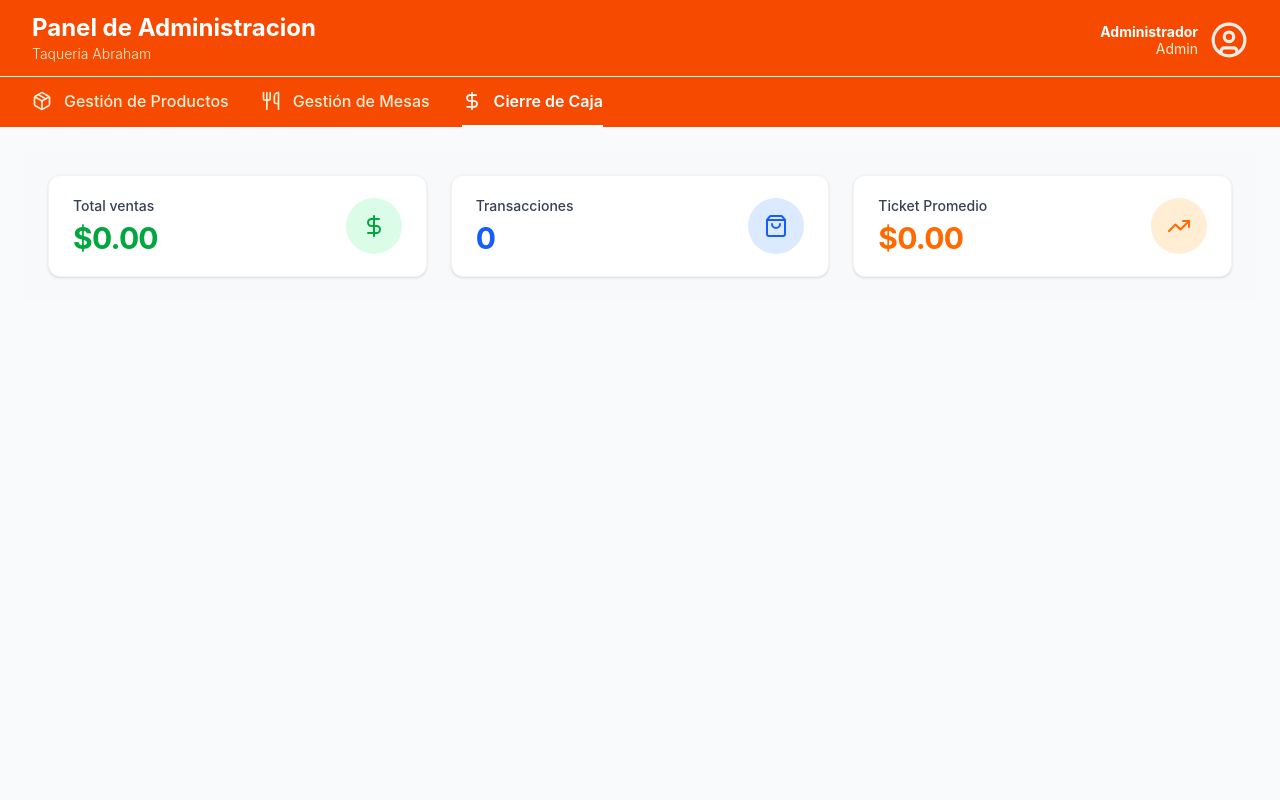
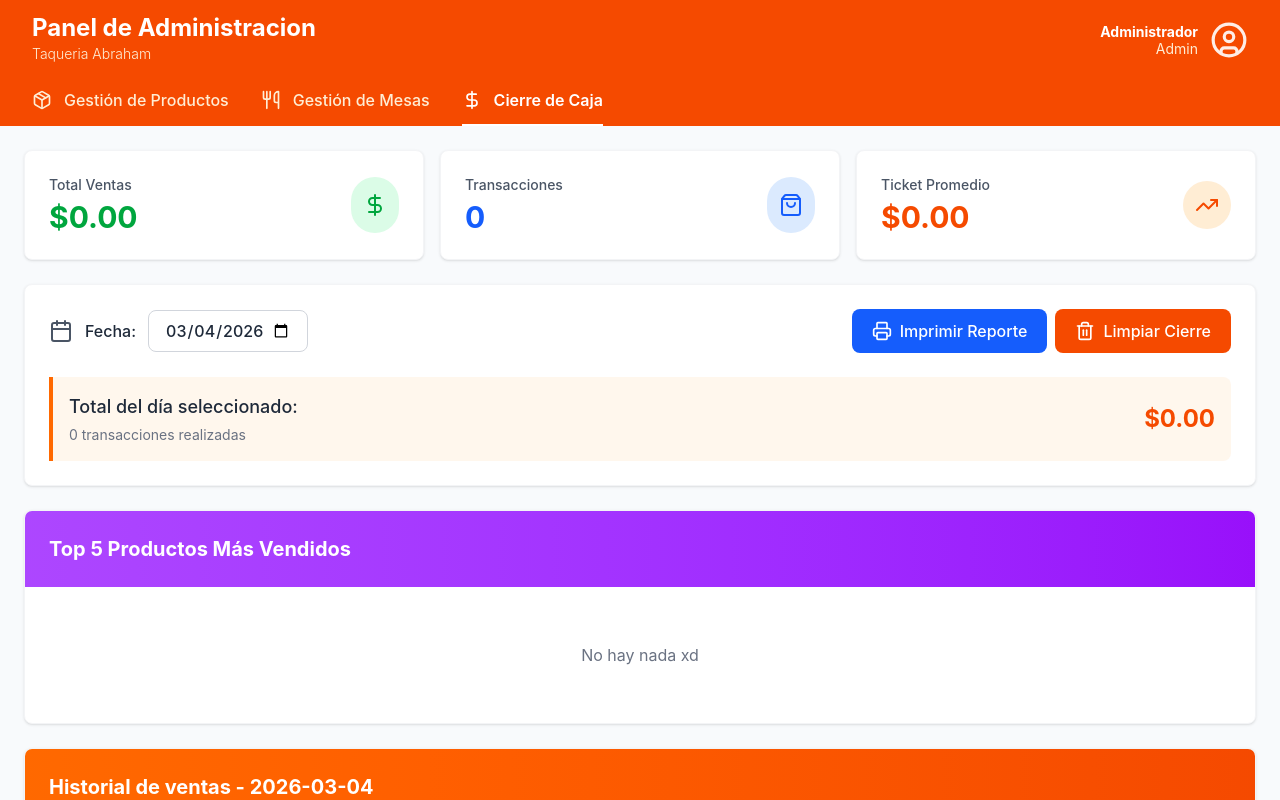
Before and after one commit to Jose-Diaz58/AdminTaco, a React (Vite) app: page /Manager/Caja in a window 1280 px wide. Built offline with nearby package versions, Linux system fonts and the light colour scheme.

Commit message:
Integracion de framework de alertas

```diff
--- a/index.html
+++ b/index.html
@@ -2,7 +2,7 @@
 <html lang="en">
   <head>
     <meta charset="UTF-8" />
-    <link rel="icon" type="image/svg+xml" href="/vite.svg" />
+    <link rel="icon" type="image/svg+xml" href="/Logo.png" />
     <meta name="viewport" content="width=device-width, initial-scale=1.0" />
     <title>admintaco</title>
   </head>
--- a/package.json
+++ b/package.json
@@ -12,11 +12,14 @@
   "dependencies": {
     "@tailwindcss/vite": "^4.2.1",
     "axios": "^1.14.0",
+    "formik": "^2.4.9",
     "lucide-react": "^0.577.0",
     "react": "^19.2.0",
     "react-dom": "^19.2.0",
     "react-router": "^7.13.1",
-    "tailwindcss": "^4.2.1"
+    "sweetalert2": "^11.26.24",
+    "tailwindcss": "^4.2.1",
+    "yup": "^1.7.1"
   },
   "devDependencies": {
     "@eslint/js": "^9.39.1",
--- a/src/components/menu/MenuAdmin.jsx
+++ b/src/components/menu/MenuAdmin.jsx
@@ -15,7 +15,7 @@ export function MenuAdmin({ isOpen, toggleSidebar }) {
       )}
 
       <nav className={`
-        fixed inset-y-0 left-0 z-50 w-72 bg-white text-slate-800 shadow-xl transform transition-transform duration-300 ease-in-out ${isOpen ? 'translate-x-0' : '-translate-x-full'} lg:static lg:translate-x-0 lg:w-auto lg:bg-transparent lg:text-white lg:shadow-none lg:flex lg:flex-row lg:gap-8 lg:px-8 lg:border-t lg:border-orange-50`}>
+        fixed inset-y-0 left-0 z-50 w-72 bg-white text-slate-800 shadow-xl transform transition-transform duration-300 ease-in-out ${isOpen ? 'translate-x-0' : '-translate-x-full'} lg:static lg:translate-x-0 lg:w-auto lg:bg-transparent lg:text-white lg:shadow-none lg:flex lg:flex-row lg:gap-8 lg:px-8`}>
 
         <div className="flex items-center justify-between p-4 bg-orange-600 text-white lg:hidden">
           <div className="flex items-center gap-3">
@@ -26,7 +26,7 @@ export function MenuAdmin({ isOpen, toggleSidebar }) {
           </button>
         </div>
 
-        <div className="flex flex-col p-4 gap-2 lg:p-0 lg:flex-row lg:gap-8 overflow-y-auto h-[calc(100%-60px)] lg:h-auto">
+        <div className="flex-1 flex flex-col p-4 gap-2 lg:p-0 lg:flex-row lg:gap-8 overflow-y-auto">
           {menuOptions.map((item) => (
             <NavLink key={item.name} to={item.path} onClick={() => {if (window.innerWidth < 1024) toggleSidebar();}}
               className={({ isActive }) => `flex items-center gap-3 px-4 py-3 rounded-lg transition-all font-medium lg:px-0 lg:py-3 lg:rounded-none lg:bg-transparent lg:border-b-2 ${isActive ? 'bg-orange-100 text-orange-600 lg:border-white lg:text-white lg:font-semibold' : 'text-slate-600 hover:bg-slate-100 lg:border-transparent lg:text-orange-100 lg:hover:text-white lg:hover:bg-transparent'}`}>
--- a/src/pages/manager/CierreCaja.jsx
+++ b/src/pages/manager/CierreCaja.jsx
@@ -1,25 +1,101 @@
-import { DollarSign, ShoppingBag, TrendingUp } from 'lucide-react';
+import { useState } from "react";
+import {DollarSign,ShoppingBag,TrendingUp,Calendar,Printer,Trash2,} from "lucide-react";
 
 export function CierreCaja() {
 
+  const hoy = new Date().toISOString().split("T")[0];
+  const [fechaSeleccionada, setFechaSeleccionada] = useState(hoy);
+
   const stats = [
-    {id: 1, label: 'Total ventas', value: '$0.00', icon: <DollarSign className='text-green-600'/>, textColor: 'text-green-600', bgcolor:'bg-green-100' },
-    {id: 2, label: 'Transacciones', value: '0', icon: <ShoppingBag className='text-blue-600'/>, textColor: 'text-blue-600', bgcolor: 'bg-blue-100'},
-    {id: 3, label: 'Ticket Promedio', value: '$0.00', icon: <TrendingUp className='text-orange-500'/>, textColor: 'text-orange-500', bgcolor: 'bg-orange-100'},
-  ]
+    {id: 1,label: "Total Ventas",value: "$0.00",icon: <DollarSign className="w-6 h-6 md:h-8 text-green-600"/>,textColor: "text-green-600",bgcolor: "bg-green-100",},
+    {id: 2,label: "Transacciones",value: "0",icon: <ShoppingBag className="w-6 h-6 md:h-8 text-blue-600"/>,textColor: "text-blue-600",bgcolor: "bg-blue-100",},
+    {id: 3,label: "Ticket Promedio",value: "$0.00",icon: <TrendingUp className="text-orange-600" />,textColor: "text-orange-600",bgcolor: "bg-orange-100",},
+  ];
+
   return (
-    <div className='flex flex-col md:flex-row gap-6 w-full p-6 bg-gray-50/50'>
+    <div className="w-full max-w-7xl mx-auto space-y-4 md:space-y-6">
+      <div className="grid grid-cols-1 md:grid-cols-3 gap-3 md:gap-4">
         {stats.map((item) => (
-          <div key={item.id} className='flex flex-row items-center justify-between w-full px-6 py-5 bg-white rounded-xl shadow-sm border border-gray-100'>
-            <div className='flex flex-col gap-1'>
-              <p className='text-sm font-medium text-gray-700'>{item.label}</p>
-              <p className={`text-3xl font-bold tracking-tight ${item.textColor}`}>{item.value}</p>
+          <div
+            key={item.id}
+            className="flex items-center justify-between p-4 md:p-6 bg-white rounded-lg shadow-sm border border-gray-100"
+          >
+            <div className="flex flex-col">
+              <p className="text-xs md:text-sm font-medium text-gray-600">
+                {item.label}
+              </p>
+              <p className={`text-2xl md:text-3xl font-bold mt-1 ${item.textColor}`}>
+                {item.value}
+              </p>
             </div>
-            <div className={`flex items-center justify-center w-14 h-14 rounded-full ${item.bgcolor}`}>
+            <div
+              className={`flex items-center justify-center p-2 md:p-3 rounded-full ${item.bgcolor}`}
+            >
               {item.icon}
-              </div>
             </div>
+          </div>
         ))}
       </div>
+
+      <div className="bg-white rounded-lg shadow-sm border border-gray-100 p-4 md:p-6">
+        <div className="flex flex-col md:flex-row justify-between items-center gap-4 mb-4 md:mb-6">
+          <div className="flex items-center gap-2 md:gap-3">
+            <Calendar className="text-gray-600 w-5 h-5 md:w-6 md:h-6" />
+            <span className="text-gray-800 font-medium text-sm md:text-base">
+              Fecha:
+            </span>
+            <input
+              type="date"
+              value={fechaSeleccionada}
+              onChange={(e) => setFechaSeleccionada(e.target.value)}
+              className="border border-gray-300 rounded-lg px-3 py-1.5 md:px-4 md:py-2 outline-none focus:ring-2 focus:ring-orange-500 focus:border-transparent text-gray-800 font-medium w-36 md:w-40 cursor-pointer text-sm md:text-base"
+            />
+          </div>
+
+          <div className="flex gap-2 w-full md:w-auto">
+            <button className="flex-1 md:flex-none flex items-center justify-center gap-2 bg-blue-600 hover:bg-blue-700 text-white px-3 py-2 md:px-5 md:py-2.5 rounded-lg font-medium transition-colors text-sm md:text-base">
+              <Printer className="w-4 h-4 md:w-5 md:h-5" />
+              Imprimir Reporte
+            </button>
+            <button className="flex-1 md:flex-none flex items-center justify-center gap-2 bg-orange-600 hover:bg-orange-700 text-white px-3 py-2 md:px-5 md:py-2.5 rounded-lg font-medium transition-colors text-sm md:text-base">
+              <Trash2 className="w-4 h-4 md:w-5 md:h-5" />
+              Limpiar Cierre
+            </button>
+          </div>
+        </div>
+
+        <div className="bg-orange-50 border-l-4 border-orange-500 rounded-r-lg p-3 md:p-4 flex flex-col sm:flex-row justify-between items-start sm:items-center gap-2">
+          <div>
+            <h3 className="text-gray-800 text-base md:text-lg font-medium">
+              Total del día seleccionado:
+            </h3>
+            <p className="text-gray-500 text-xs md:text-sm mt-1">
+              0 transacciones realizadas
+            </p>
+          </div>
+          <div className="text-xl md:text-2xl font-bold text-orange-600">
+            $0.00
+          </div>
+        </div>
+      </div>
+
+      <div className="bg-white rounded-lg shadow-sm overflow-hidden border border-gray-100">
+        <div className="bg-linear-to-r from-purple-500 to-purple-600 text-white p-4 md:p-6">
+          <h2 className="text-lg md:text-xl font-bold">Top 5 Productos Más Vendidos</h2>
+        </div>
+        <div className="p-4 md:p-6">
+          <p className="text-center text-gray-500 py-8 text-sm md:text-base">No hay nada xd</p>
+        </div>
+      </div>
+
+      <div className="bg-white rounded-lg shadow-sm overflow-hidden border border-gray-100">
+        <div className="bg-linear-to-r from-orange-500 to-orange-600 text-white p-4 md:p-6">
+          <h2 className="text-lg md:text-xl font-bold">Historial de ventas - {fechaSeleccionada}</h2>
+        </div>
+        <div className="p-4 md:p-6">
+          <p className="text-center text-gray-500 py-8 text-sm md:text-base">No hay ventas gente coda</p>
+        </div>
+      </div>
+    </div>
   );
 }
```
Also changed, not shown: src/pages/manager/GestionProductos.jsx (+109 -20 lines), 1 other file (tests, documents, lock files or other folders).
